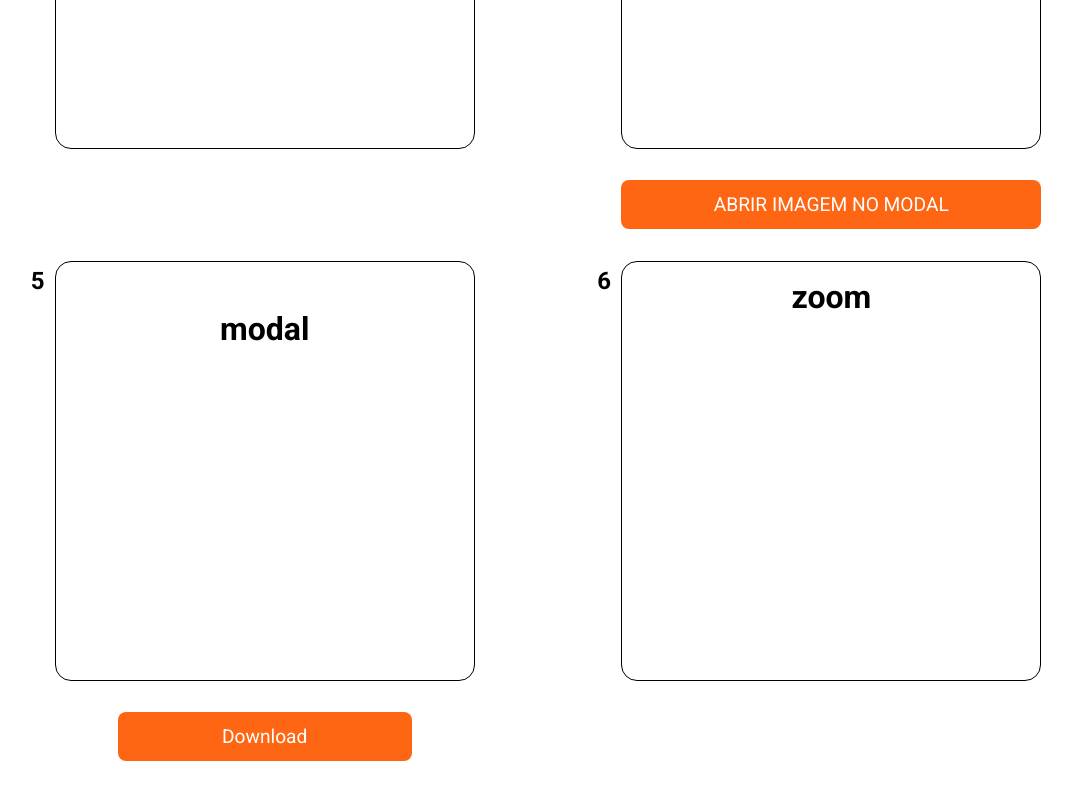
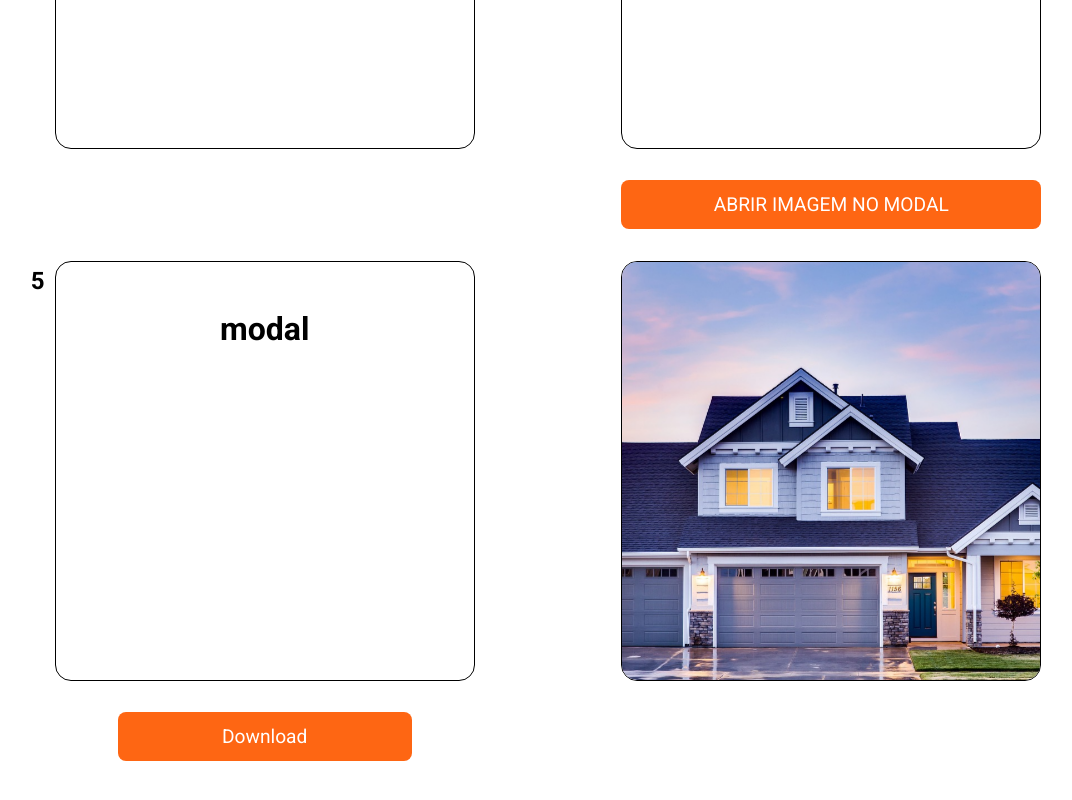
Before and after one commit to Allisson100/desafioTecnico, a React (Vite) app: page / in a window 1280 px wide. Shown: the part 986-1786 px from the top of the page, without its empty margins (92-1164 px from the left). Built offline with nearby package versions, Linux system fonts and the light colour scheme.

Commit message:
Cria sexto desafio, animação de zoom

```diff
--- a/src/components/Card/CardWithButton/styles.js
+++ b/src/components/Card/CardWithButton/styles.js
@@ -40,7 +40,16 @@ const ButtonStyled = styled.button`
     padding: 0.8rem;
     text-align: center;
     text-transform: ${props => props.$textTransform};
+    transition: 0.2s;
     width: ${props => props.$btWidth};
+
+    &:hover {
+        transform: scale(1.05);
+    }
+
+    &:active {
+        transform: scale(0.95);
+    }
 `;
 
 export {
--- a/src/components/Card/index.jsx
+++ b/src/components/Card/index.jsx
@@ -1,9 +1,10 @@
 import { CardContainerStyled } from "./styles";
 
-const Card = ({ children, projectNumber }) => {
+const Card = ({ children, projectNumber, noPadding }) => {
 	return (
 		<CardContainerStyled
 			$projectNumber={projectNumber}
+			$noPadding={noPadding}
 		>
 			{children}
 		</CardContainerStyled>
--- a/src/components/Card/styles.js
+++ b/src/components/Card/styles.js
@@ -8,9 +8,11 @@ const CardContainerStyled = styled.div`
     flex-direction: column;
     height: 420px;
     min-height: 420px;
-    padding: 1rem;
+    overflow: hidden;
+    padding: ${props => props.$noPadding ? "0rem" : "1rem"};
     position: relative;
     width: 420px;
+
 
     &::before {
         color: ${props => props.theme.fontColors.secundary};
--- /dev/null
+++ b/src/components/Challenges/Zoom/index.jsx
@@ -0,0 +1,13 @@
+import Card from "../../Card";
+import { ZoomContainerStyled } from "./styles";
+import imageHouse from "../../../assets/house.jpg";
+
+const Zoom = () => {
+	return (
+		<Card projectNumber="6" noPadding>
+			<ZoomContainerStyled $imageHouse={imageHouse}/>
+		</Card>
+	);
+};
+
+export default Zoom;
--- /dev/null
+++ b/src/components/Challenges/Zoom/styles.js
@@ -0,0 +1,28 @@
+import styled, { keyframes } from "styled-components";
+
+const zoomAnimation = keyframes`
+    0% {
+        transform: scale(2.0);
+    }
+    100% {
+        transform: scale(1);
+    }
+`;
+
+const ZoomContainerStyled = styled.div`
+    width: 100%;
+    height: 100%;
+    border-radius: 1rem;
+    overflow: hidden;
+    background-image: url(${props => props.$imageHouse});
+    background-repeat: no-repeat;
+    background-size: cover;
+    background-position: center;
+    transform-origin: center;
+    animation: ${zoomAnimation} 10s infinite;
+`;
+
+
+export {
+	ZoomContainerStyled,
+};
--- a/src/components/Logo/index.jsx
+++ b/src/components/Logo/index.jsx
@@ -1,8 +1,16 @@
+import { useNavigate } from "react-router";
 import { ImageStyled } from "./styles";
 
 const Logo = () => {
+
+	const navigate = useNavigate();
+
+	const handleNavigate = () => {
+		navigate("/");
+	};
+
 	return (
-		<h1>
+		<h1 onClick={handleNavigate}>
 			<ImageStyled
 				src="https://imovelguide.com.br/images/logo-imovel-guide.png"
 				alt="Logo da empresa Imóvel Guide"
--- a/src/components/Logo/styles.js
+++ b/src/components/Logo/styles.js
@@ -1,6 +1,7 @@
 import styled from "styled-components";
 
 const ImageStyled = styled.img`
+    cursor: pointer;
     width: 150px;
 `;
 
--- a/src/pages/Home/index.jsx
+++ b/src/pages/Home/index.jsx
@@ -1,6 +1,7 @@
 import Card from "../../components/Card";
 import CardWithButton from "../../components/Card/CardWithButton";
 import ShowNumberPhone from "../../components/Challenges/ShowNumberPhone";
+import Zoom from "../../components/Challenges/Zoom";
 import { HomeContainerStyled } from "./styles";
 
 const Home = () => {
@@ -30,9 +31,11 @@ const Home = () => {
 				<h1>modal</h1>
 			</CardWithButton>
 
-			<Card projectNumber="6">
+			{/* <Card projectNumber="6">
 				<h1>zoom</h1>
-			</Card>
+			</Card> */}
+
+			<Zoom />
 
 		</HomeContainerStyled>
 	);
```
Also changed, not shown: 1 other file (tests, documents, lock files or other folders).
